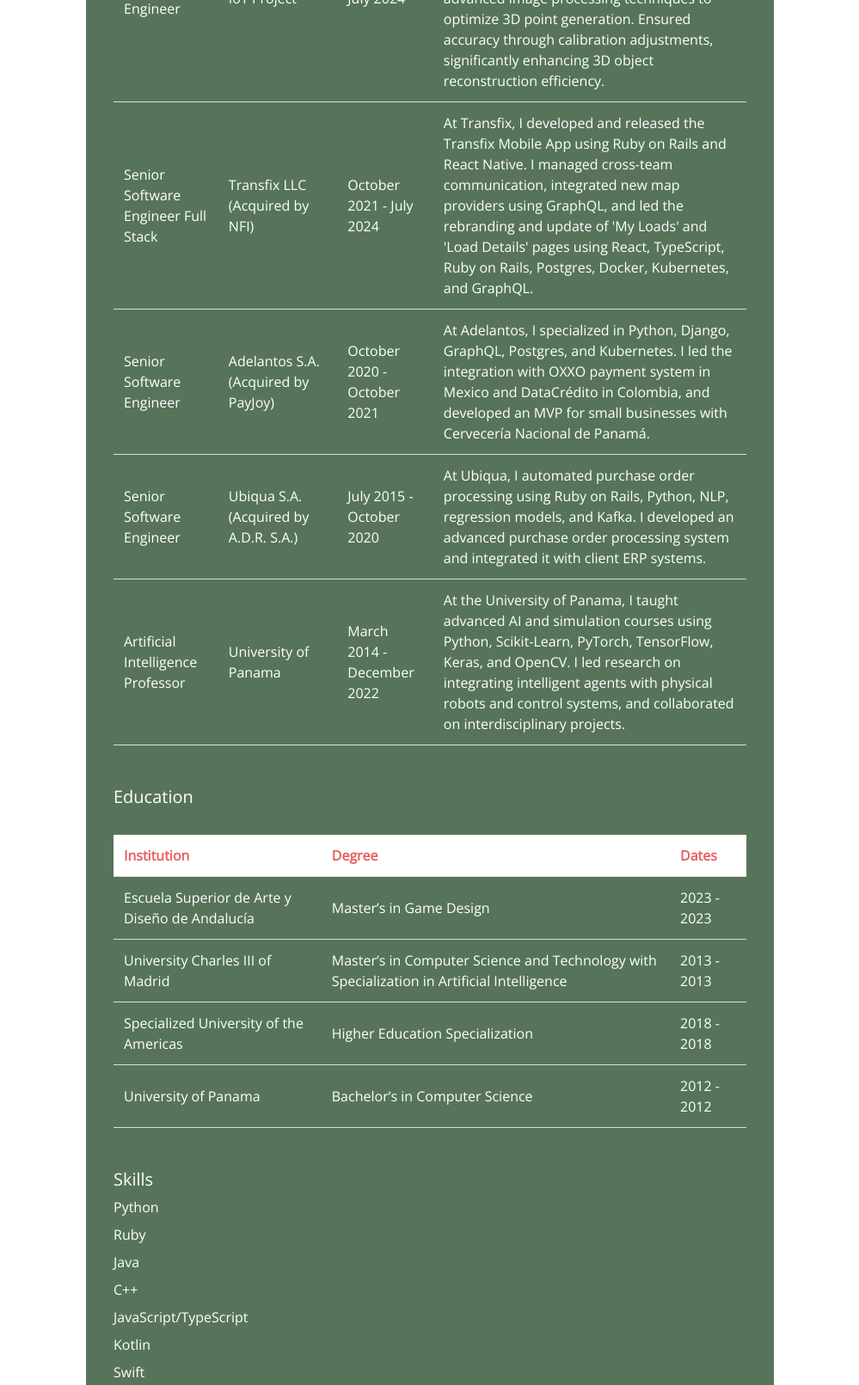
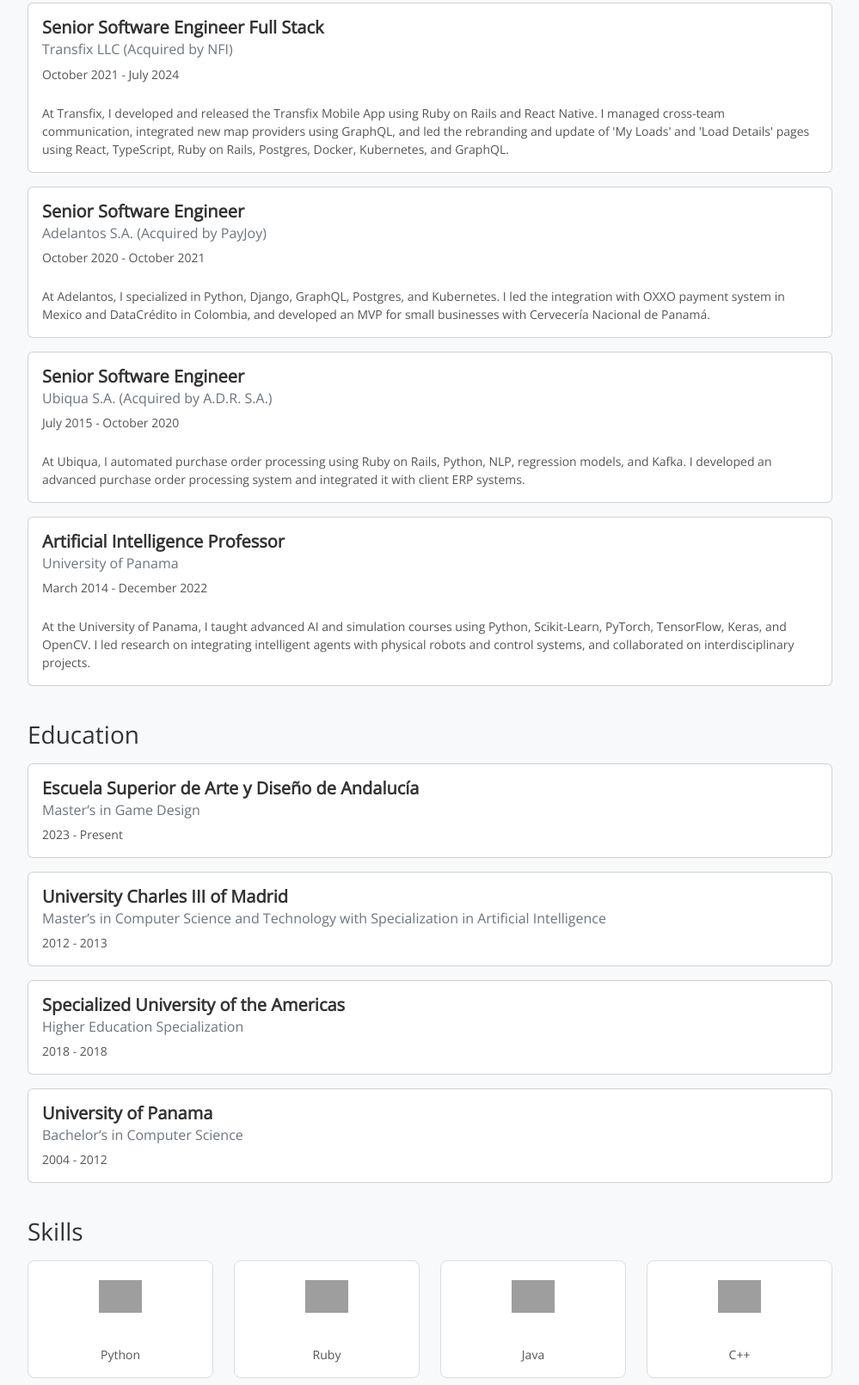
Before and after one commit to dsapandora/dsapandora.github.io, a React app: page /resume in a window 1280 px wide. Shown: the part 939-2550 px from the top of the page at 86% size, without its empty margins (140-1139 px from the left). Built offline with nearby package versions, Linux system fonts and the light colour scheme; grey boxes are pictures that could not be loaded.

Commit message:
Update json

```diff
--- a/src/pages/Resume.css
+++ b/src/pages/Resume.css
@@ -9,71 +9,47 @@
 
 /* Resume styles */
 .resume {
-    max-width: 800px;
+  max-width: 1000px;
   margin: 0 auto;
   padding: 2rem;
-    background-color: #57745a;
-    color: #fff;
-    display: grid; /* Added to use CSS Grid to center the table */
-    place-items: left; /* Added to center the table */
-
+  background-color: #f8f9fa;
+  color: #333;
 }
 
-  h1 {
-    font-size: 2rem;
-    margin-bottom: 0.5rem;
-  }
-
-  h2 {
-    font-size: 1.5rem;
-    margin-top: 0;
-  }
-
-  h3 {
-    font-size: 1.25rem;
-    margin-top: 1.5rem;
-    margin-bottom: 0.5rem;
+h1, h2, h3 {
+  margin-bottom: 1rem;
+  color: #333;
 }
 
 p {
-    margin-top: 0;
-    margin-bottom: 1rem;
+  margin-bottom: 1.5rem;
 }
 
-  ul {
-    list-style: none;
-    margin: 0;
-    padding: 0;
+.skill-card {
+  border-radius: 8px;
+  background-color: #fff;
+  color: #333;
+  border: 1px solid #ddd;
 }
 
-  li {
-    margin-bottom: 0.5rem;
+.skill-logo {
+  width: 50px;
+  height: 50px;
+  object-fit: contain;
+  margin: 1rem auto;
 }
 
-  table {
-    border-collapse: collapse;
-    margin-top: 1.5rem;
-    margin-bottom: 1.5rem;
-    width: 100%;
+.card-title {
+  font-size: 1.25rem;
+  font-weight: bold;
 }
 
-  th,
-  td {
-    padding: 0.75rem;
-    text-align: left;
-    border-bottom: 1px solid #ddd;
+.card-subtitle {
+  font-size: 1rem;
+  color: #666;
 }
 
-  th {
-    background-color: #ffffff;
-    font-weight: bold;
-    color: #e66162;
+.card-text {
+  font-size: 0.875rem;
+  color: #555;
 }
-
-  td:last-child {
-    text-align: left;
-  }
-
-  td:not(:last-child) {
-    text-align: left;
-  }
--- a/src/pages/Resume.js
+++ b/src/pages/Resume.js
@@ -1,72 +1,72 @@
-import React, { Component } from 'react';
+import React from 'react';
 import resumeData from './resume.json';
+import { Container, Row, Col, Card } from 'react-bootstrap';
+import 'bootstrap/dist/css/bootstrap.min.css';
 import './Resume.css';
 
-class Resume extends Component {
-  render() {
+const Resume = () => {
   const { name, jobTitle, summary, experience, education, skills } = resumeData;
 
-    const experienceRows = experience.map((exp) => (
-      <tr key={exp.position}>
-        <td>{exp.position}</td>
-        <td>{exp.company}</td>
-        <td>{exp.startDate} - {exp.endDate}</td>
-        <td>{exp.description}</td>
-      </tr>
-    ));
-
-    const educationRows = education.map((edu) => (
-      <tr key={edu.institution}>
-        <td>{edu.institution}</td>
-        <td>{edu.degree}</td>
-        <td>{edu.startDate} - {edu.endDate}</td>
-      </tr>
-    ));
-
   return (
-      <div className="resume">
+    <Container className="resume">
+      <Row className="mb-4">
+        <Col>
           <h1>{name}</h1>
           <h2>{jobTitle}</h2>
           <p>{summary}</p>
+        </Col>
+      </Row>
 
+      <Row className="mb-4">
+        <Col>
           <h3>Experience</h3>
-        <table>
-          <thead>
-            <tr>
-              <th>Position</th>
-              <th>Company</th>
-              <th>Dates</th>
-              <th>Description</th>
-            </tr>
-          </thead>
-          <tbody>
-            {experienceRows}
-          </tbody>
-        </table>
+          {experience.map((exp) => (
+            <Card className="mb-3" key={exp.position}>
+              <Card.Body>
+                <Card.Title>{exp.position}</Card.Title>
+                <Card.Subtitle className="mb-2 text-muted">{exp.company}</Card.Subtitle>
+                <Card.Text>{exp.startDate} - {exp.endDate}</Card.Text>
+                <Card.Text>{exp.description}</Card.Text>
+              </Card.Body>
+            </Card>
+          ))}
+        </Col>
+      </Row>
 
+      <Row className="mb-4">
+        <Col>
           <h3>Education</h3>
-        <table>
-          <thead>
-            <tr>
-              <th>Institution</th>
-              <th>Degree</th>
-              <th>Dates</th>
-            </tr>
-          </thead>
-          <tbody>
-            {educationRows}
-          </tbody>
-        </table>
+          {education.map((edu) => (
+            <Card className="mb-3" key={edu.institution}>
+              <Card.Body>
+                <Card.Title>{edu.institution}</Card.Title>
+                <Card.Subtitle className="mb-2 text-muted">{edu.degree}</Card.Subtitle>
+                <Card.Text>{edu.startDate} - {edu.endDate}</Card.Text>
+              </Card.Body>
+            </Card>
+          ))}
+        </Col>
+      </Row>
 
+      <Row className="mb-4">
+        <Col>
           <h3>Skills</h3>
-        <ul>
+          <Row>
             {skills.map((skill) => (
-            <li key={skill}>{skill}</li>
+              <Col xs={6} md={4} lg={3} key={skill.name} className="mb-3">
+                <Card className="skill-card text-center">
+                  <Card.Img variant="top" src={skill.logo} className="skill-logo" />
+                  <Card.Body>
+                    <Card.Text>{skill.name}</Card.Text>
+                  </Card.Body>
+                </Card>
+              </Col>
             ))}
-        </ul>
-      </div>
+          </Row>
+        </Col>
+      </Row>
+    </Container>
   );
-  }
-}
+};
 
 export default Resume;
--- a/src/pages/resume.json
+++ b/src/pages/resume.json
@@ -51,12 +51,12 @@
 		"institution": "Escuela Superior de Arte y Diseño de Andalucía",
 		"degree": "Master’s in Game Design",
 		"startDate": "2023",
-			"endDate": "2023"
+		"endDate": "Present"
 	  },
 	  {
 		"institution": "University Charles III of Madrid",
 		"degree": "Master’s in Computer Science and Technology with Specialization in Artificial Intelligence",
-			"startDate": "2013",
+		"startDate": "2012",
 		"endDate": "2013"
 	  },
 	  {
@@ -68,53 +68,174 @@
 	  {
 		"institution": "University of Panama",
 		"degree": "Bachelor’s in Computer Science",
-			"startDate": "2012",
+		"startDate": "2004",
 		"endDate": "2012"
 	  }
 	],
 	"skills": [
-		"Python",
-		"Ruby",
-		"Java",
-		"C++",
-		"JavaScript/TypeScript",
-		"Kotlin",
-		"Swift",
-		"C#",
-		"PHP",
-		"Django",
-		"Rails",
-		"Sinatra",
-		"Next.js",
-		"React",
-		"React Native",
-		"GraphQL",
-		"Spring",
-		"Express.js",
-		"Flask",
-		"Laravel",
-		"TensorFlow",
-		"Keras",
-		"PyTorch",
-		"Jupyter",
-		"PsyPy",
-		"Scikit-learn",
-		"Seaborn",
-		"ROS",
-		"Kubernetes",
-		"Docker",
-		"AWS",
-		"Tilt",
-		"Redis",
-		"Postgres",
-		"MySQL",
-		"MongoDB",
-		"Datadog",
-		"Sentry",
-		"Firebase",
-		"Snowflake",
-		"Unity",
-		"Pygame",
-		"GB Studio"
+	  {
+		"name": "Python",
+		"logo": "https://upload.wikimedia.org/wikipedia/commons/c/c3/Python-logo-notext.svg"
+	  },
+	  {
+		"name": "Ruby",
+		"logo": "https://upload.wikimedia.org/wikipedia/commons/7/73/Ruby_logo.svg"
+	  },
+	  {
+		"name": "Java",
+		"logo": "https://upload.wikimedia.org/wikipedia/en/3/30/Java_programming_language_logo.svg"
+	  },
+	  {
+		"name": "C++",
+		"logo": "https://upload.wikimedia.org/wikipedia/commons/1/18/ISO_C%2B%2B_Logo.svg"
+	  },
+	  {
+		"name": "JavaScript",
+		"logo": "https://upload.wikimedia.org/wikipedia/commons/6/6a/JavaScript-logo.png"
+	  },
+	  {
+		"name": "TypeScript",
+		"logo": "https://upload.wikimedia.org/wikipedia/commons/4/4c/Typescript_logo_2020.svg"
+	  },
+	  {
+		"name": "Kotlin",
+		"logo": "https://upload.wikimedia.org/wikipedia/commons/7/74/Kotlin_Icon.png"
+	  },
+	  {
+		"name": "Swift",
+		"logo": "https://upload.wikimedia.org/wikipedia/commons/9/9d/Swift_logo.svg"
+	  },
+	  {
+		"name": "C#",
+		"logo": "https://upload.wikimedia.org/wikipedia/commons/4/4f/Csharp_Logo.png"
+	  },
+	  {
+		"name": "PHP",
+		"logo": "https://upload.wikimedia.org/wikipedia/commons/2/27/PHP-logo.svg"
+	  },
+	  {
+		"name": "Django",
+		"logo": "https://upload.wikimedia.org/wikipedia/commons/7/75/Django_logo.svg"
+	  },
+	  {
+		"name": "Rails",
+		"logo": "https://upload.wikimedia.org/wikipedia/commons/6/62/Ruby_On_Rails_Logo.svg"
+	  },
+	  {
+		"name": "Next.js",
+		"logo": "https://upload.wikimedia.org/wikipedia/commons/8/8e/Nextjs-logo.svg"
+	  },
+	  {
+		"name": "React",
+		"logo": "https://upload.wikimedia.org/wikipedia/commons/a/a7/React-icon.svg"
+	  },
+	  {
+		"name": "React Native",
+		"logo": "https://upload.wikimedia.org/wikipedia/commons/a/a7/React-icon.svg"
+	  },
+	  {
+		"name": "GraphQL",
+		"logo": "https://upload.wikimedia.org/wikipedia/commons/1/17/GraphQL_Logo.svg"
+	  },
+	  {
+		"name": "Spring",
+		"logo": "https://upload.wikimedia.org/wikipedia/commons/4/44/Spring_Framework_Logo_2018.svg"
+	  },
+	  {
+		"name": "Express.js",
+		"logo": "https://miro.medium.com/v2/resize:fit:1400/1*i2fRBk3GsYLeUk_Rh7AzHw.png"
+	  },
+	  {
+		"name": "Flask",
+		"logo": "https://upload.wikimedia.org/wikipedia/commons/3/3c/Flask_logo.svg"
+	  },
+	  {
+		"name": "Laravel",
+		"logo": "https://upload.wikimedia.org/wikipedia/commons/9/9a/Laravel.svg"
+	  },
+	  {
+		"name": "TensorFlow",
+		"logo": "https://upload.wikimedia.org/wikipedia/commons/2/2d/Tensorflow_logo.svg"
+	  },
+	  {
+		"name": "Keras",
+		"logo": "https://upload.wikimedia.org/wikipedia/commons/a/ae/Keras_logo.svg"
+	  },
+	  {
+		"name": "PyTorch",
+		"logo": "https://upload.wikimedia.org/wikipedia/commons/9/96/Pytorch_logo.png"
+	  },
+	  {
+		"name": "Jupyter",
+		"logo": "https://upload.wikimedia.org/wikipedia/commons/3/38/Jupyter_logo.svg"
+	  },
+	  {
+		"name": "Scikit-learn",
+		"logo": "https://upload.wikimedia.org/wikipedia/commons/0/05/Scikit_learn_logo_small.svg"
+	  },
+	  {
+		"name": "Seaborn",
+		"logo": "https://seaborn.pydata.org/_static/logo-wide-lightbg.svg"
+	  },
+	  {
+		"name": "ROS",
+		"logo": "https://upload.wikimedia.org/wikipedia/commons/b/bb/Ros_logo.svg"
+	  },
+	  {
+		"name": "Kubernetes",
+		"logo": "https://upload.wikimedia.org/wikipedia/commons/3/39/Kubernetes_logo_without_workmark.svg"
+	  },
+	  {
+		"name": "Docker",
+		"logo": "https://upload.wikimedia.org/wikipedia/commons/4/4e/Docker_%28container_engine%29_logo.svg"
+	  },
+	  {
+		"name": "AWS",
+		"logo": "https://upload.wikimedia.org/wikipedia/commons/9/93/Amazon_Web_Services_Logo.svg"
+	  },
+	  {
+		"name": "Redis",
+		"logo": "https://upload.wikimedia.org/wikipedia/en/6/6b/Redis_Logo.svg"
+	  },
+	  {
+		"name": "Postgres",
+		"logo": "https://upload.wikimedia.org/wikipedia/commons/2/29/Postgresql_elephant.svg"
+	  },
+	  {
+		"name": "MySQL",
+		"logo": "https://upload.wikimedia.org/wikipedia/en/d/dd/MySQL_logo.svg"
+	  },
+	  {
+		"name": "MongoDB",
+		"logo": "https://cdn.worldvectorlogo.com/logos/mongodb-icon-2.svg"
+	  },
+	  {
+		"name": "Datadog",
+		"logo": "https://imgix.datadoghq.com/img/about/presskit/logo-v/dd_vertical_white.png?auto=format&fit=max&w=847"
+	  },
+	  {
+		"name": "Sentry",
+		"logo": "https://encrypted-tbn0.gstatic.com/images?q=tbn:ANd9GcSayHVivislGLjS7IAyCRx97a4lkVMSMDhBrQ&s"
+	  },
+	  {
+		"name": "Firebase",
+		"logo": "https://upload.wikimedia.org/wikipedia/commons/3/37/Firebase_Logo.svg"
+	  },
+	  {
+		"name": "Snowflake",
+		"logo": "https://logos-world.net/wp-content/uploads/2022/11/Snowflake-Emblem.png"
+	  },
+	  {
+		"name": "Unity",
+		"logo": "https://upload.wikimedia.org/wikipedia/commons/c/c4/Unity_2021.svg"
+	  },
+	  {
+		"name": "Pygame",
+		"logo": "https://user-images.githubusercontent.com/46412508/170405943-e75458ec-6cb4-462e-91ba-43c861a3d6cf.png"
+	  },
+	  {
+		"name": "GB Studio",
+		"logo": "https://www.gbstudio.dev/img/logo.svg"
+	  }
 	]
   }
```
Lines whose indentation alone changed are shown as unchanged.
